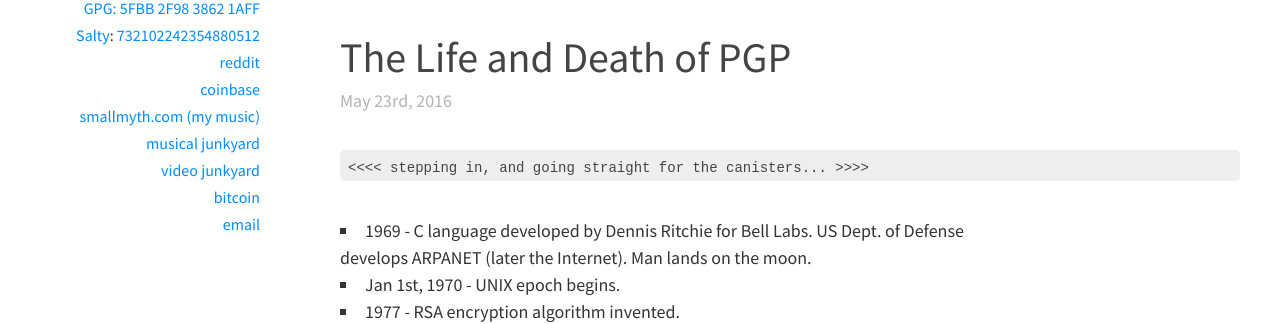
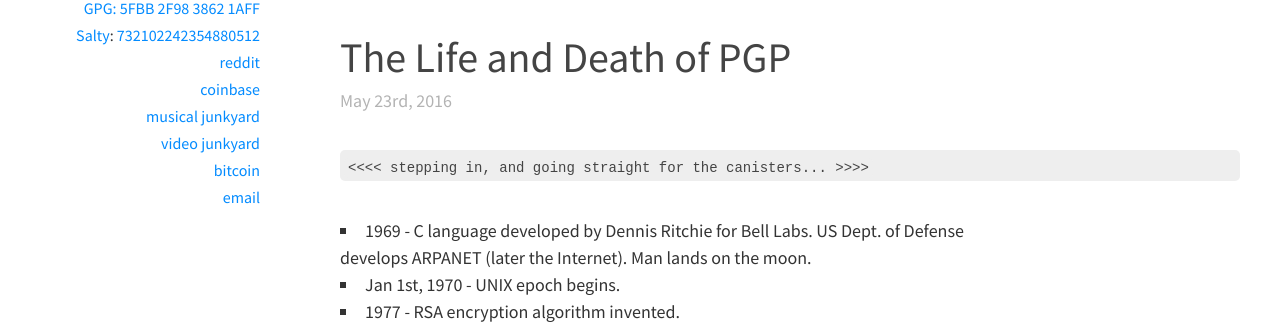
Before and after one commit to carlos8f/s8f.org, a Jekyll site: the page built from index.html, in a window 1280 px wide. Shown: the part 389-713 px from the top of the page. Built offline with Jekyll 4.4.1, drawn with Linux system fonts in a browser that asks for light colours; some web fonts are replaced; a script that is not in the unit is left out; the list of posts is cut into pages by our own code.

Commit message:
cleanup smallmyth on sidebar

```diff
--- a/_includes/sidebar.html
+++ b/_includes/sidebar.html
@@ -18,7 +18,6 @@
       <li><a href="/salty.txt">Salty</a>: <a href="https://twitter.com/carlos8f/status/732102242354880512">732102242354880512</a></li>
       <li><a href="https://www.reddit.com/user/carlos8f">reddit</a></li>
       <li><a href="https://www.coinbase.com/carlos8f">coinbase</a></li>
-      <li><a href="http://smallmyth.com">smallmyth.com (my music)</a></li>
       <li><a href="http://soundcloud.com/carlos8f">musical junkyard</a></li>
       <ii><a href="http://youtube.com/user/finallyinsane">video junkyard</a></ii>
       <li><a href="bitcoin:1AAnLu6YQBEg7ivS3G89TrUMZNgS62QcBS">bitcoin</a></li>
```
